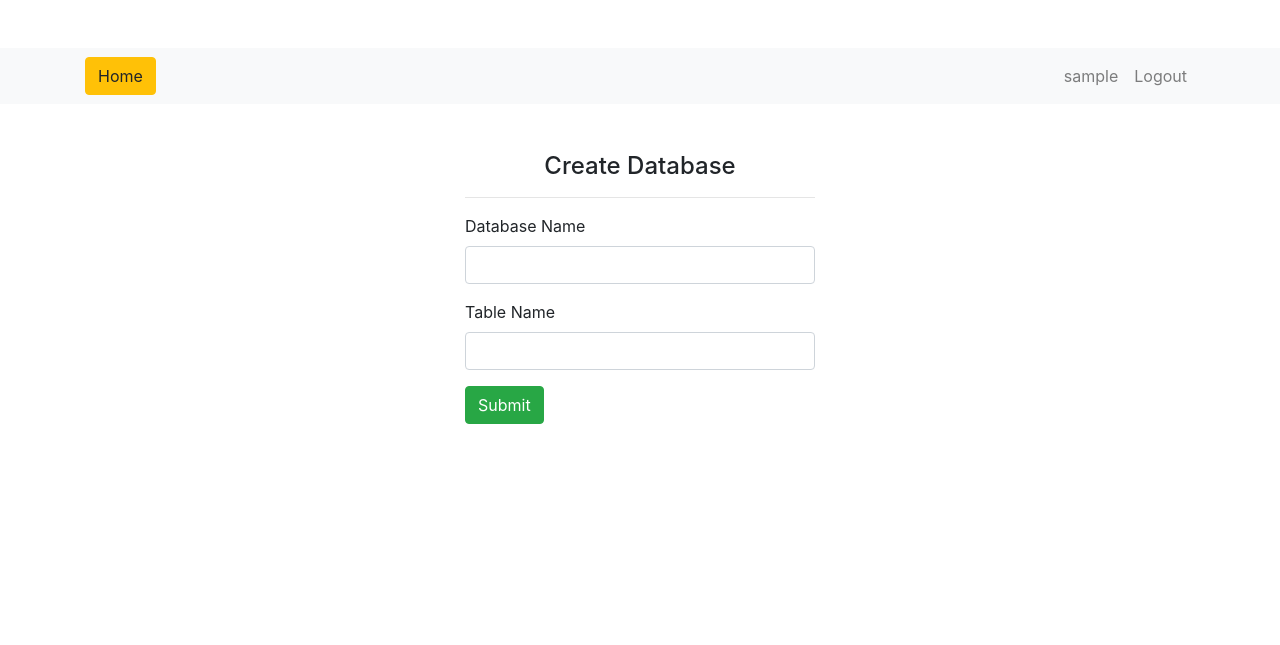
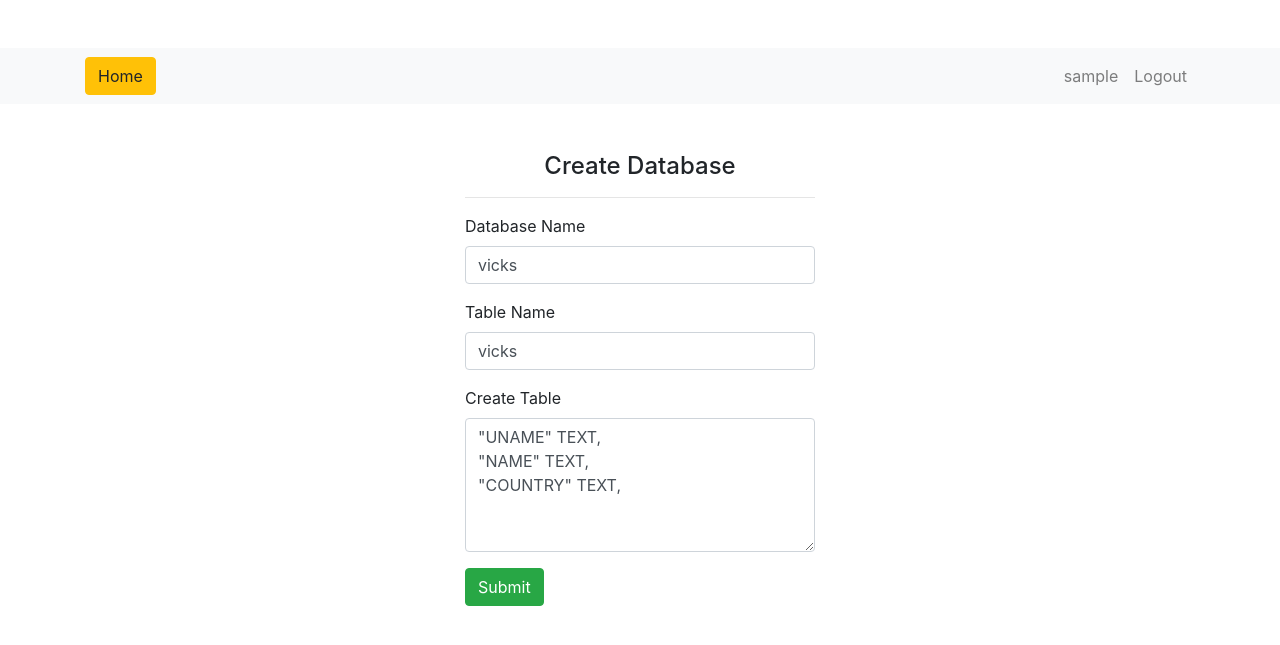
Before and after one commit to imvickykumar999/Database-Editor, a Flask app: page / in a window 1280 px wide. Shown: the top 645 px of the page. Run offline with Flask 3, Linux system fonts and the light colour scheme; the visitor is signed in with stand-in values (Sample User, id 1); some libraries are stand-ins or nearby versions.

Commit message:
more work

```diff
--- a/app.py
+++ b/app.py
@@ -40,7 +40,6 @@ def login():
         cur.execute("select UNAME from users where EMAIL=? and UPASS=?",(email,pwd))
         data=cur.fetchone()
 
-        print(data)
         if data:
             session['logged_in']=True
             session['username']=data[0]
@@ -90,25 +89,23 @@ def logout():
 	return redirect(url_for('login'))
 
 
-@app.route("/index/<database>/<table>")
-def index(database, table):
+@app.route("/add_user/<database>/<table>", methods=['POST','GET'])
+@is_logged_in
+def add_user(database, table):
+
     con=sql.connect(f"mydb/{database}.db")
     con.row_factory=sql.Row
     cur=con.cursor()
 
     cur.execute(f"select * from {table}")
-    data=cur.fetchall()
-    return render_template("index.html", datas=data)
-
-
-@app.route("/add_user",methods=['POST','GET'])
-@is_logged_in
-def add_user():
+    uname = []
+    ques = []
 
     if request.method=='POST':
-        uname=request.form['uname']
-        contact=request.form['contact']
-        name=request.form['name']
+        col_name = [description[0] for description in cur.description[1:-1]]
+        for i in col_name:
+            uname.append(request.form[i])
+            ques.append('?')
 
         if 'file' not in request.files:
             flash('No file part','danger')
@@ -122,15 +119,40 @@ def add_user():
             new_filename = secure_filename(filename+str(random.randint(10000,99999))+"."+file_extension)
             file.save(os.path.join(app.root_path, UPLOAD_FOLDER, new_filename))
 
-        con=sql.connect("mydb/db_web.db")
-        cur=con.cursor()
+            uname.append(new_filename)
+            col_name.append('FILE')
+            ques.append('?')
 
-        cur.execute("insert into users(UNAME,CONTACT,NAME,FILE) values (?,?,?,?)",(uname,contact,name,new_filename))
+        ques = ','.join([i for i in ques])
+        col_name = ','.join([i for i in col_name])
+
+        print(col_name)
+        print(ques)
+        print(uname)
+
+        cur.execute(f"insert into {table}({col_name}) values ({ques})", tuple(uname))
         con.commit()
 
         flash('Currency Added','success')
-        return redirect(url_for("home"))
-    return render_template("add_user.html")
+        cur.execute(f"select * from {table}")
+        data=cur.fetchall()
+
+        col_name = [description[0] for description in cur.description[1:-1]]
+        con.commit()
+
+        return render_template("index.html",
+            datas=data,
+            database=database,
+            table=table,
+            col_name=enumerate(col_name)
+        )
+
+    col_name = [description[0] for description in cur.description[1:-1]]
+    return render_template("add_user.html",
+        table=table,
+        database=database,
+        col_name=enumerate(col_name)
+    )
 
 
 @app.route("/edit_user/<string:uid>",methods=['POST','GET'])
@@ -203,26 +225,51 @@ def delete_user(uid):
 def home():
 
     if request.method=='POST':
-        import main
-
         mydb = request.form["mydb"]
         table = request.form["mydb"]
+
+        sql3 = request.form["make_table"]
         my_db = f'mydb/{mydb}.db'
 
-        sql3 = f'''
-CREATE TABLE {table} (
-"UID"	    INTEGER PRIMARY KEY AUTOINCREMENT,
-"UNAME"	    TEXT,
-"NAME"	    TEXT,
-"FILE"	    TEXT,
-"COUNTRY"	TEXT
+        sql3 = f'''CREATE TABLE {table} (
+"UID" INTEGER PRIMARY KEY AUTOINCREMENT,
+{sql3}
+"FILE" TEXT
 )'''
 
-        main.db_table(sql3, my_db, table)
+        con = sql.connect(my_db)
+        cur = con.cursor()
+        cur.execute(f"DROP TABLE IF EXISTS {table}")
+
+        cur.execute(sql3)
+        con.commit()
+        con.close()
+
         link = url_for('index', database=mydb, table=table)
         return redirect(link)
     else:
         return render_template('home.html')
+
+
+@app.route("/index/<database>/<table>")
+@is_logged_in
+def index(database, table):
+    con=sql.connect(f"mydb/{database}.db")
+    con.row_factory=sql.Row
+    cur=con.cursor()
+
+    cur.execute(f"select * from {table}")
+    data=cur.fetchall()
+
+    col_name = [description[0] for description in cur.description[1:-1]]
+    con.commit()
+
+    return render_template("index.html",
+        datas=data,
+        database=database,
+        table=table,
+        col_name=enumerate(col_name)
+    )
 
 
 @app.errorhandler(404)
--- a/templates/home.html
+++ b/templates/home.html
@@ -10,12 +10,21 @@
 
         <div class='form-group'>
           <label>Database Name</label>
-          <input type='text' name='mydb' required class='form-control'>
+          <input type='text' name='mydb' value="vicks" required class='form-control'>
         </div>
 
         <div class='form-group'>
           <label>Table Name</label>
-          <input type='text' name='table' required class='form-control'>
+          <input type='text' name='table' value="vicks" required class='form-control'>
+        </div>
+
+        <div class='form-group'>
+          <label>Create Table</label>
+          <textarea rows="5" cols="50" name='make_table' class='form-control' required>
+"UNAME" TEXT,
+"NAME" TEXT,
+"COUNTRY" TEXT,
+          </textarea>
         </div>
 
         <input type='submit' name='submit' value='Submit' class='btn btn-success'>
```
Also changed, not shown: main.py (+1 -31 lines), templates/add_user.html (+7 -15 lines), templates/index.html (+10 -8 lines), static/files/Screenshot_2946059..png (deleted).
